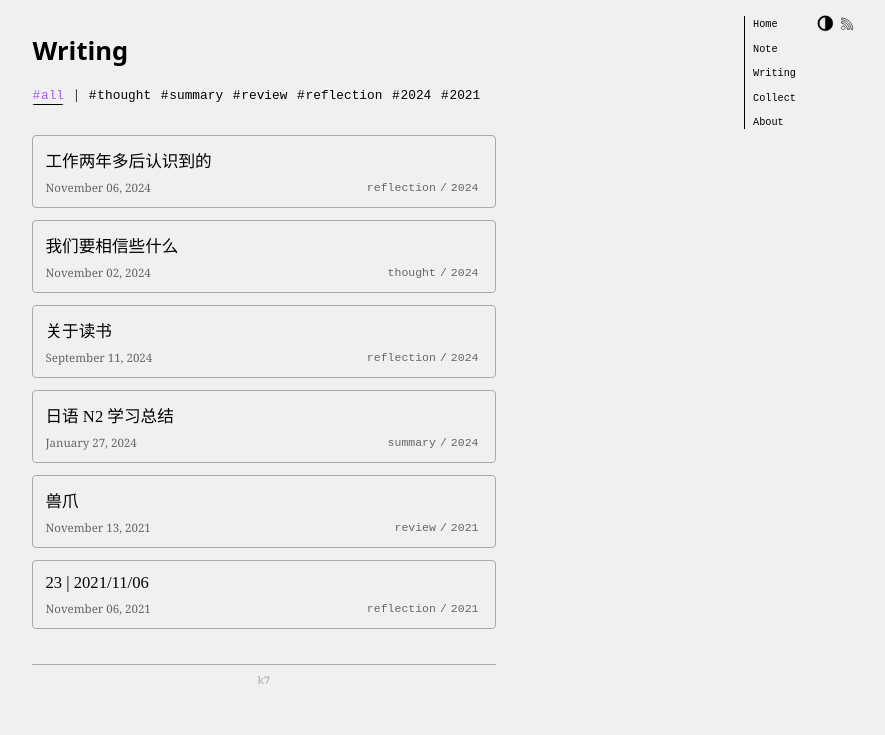
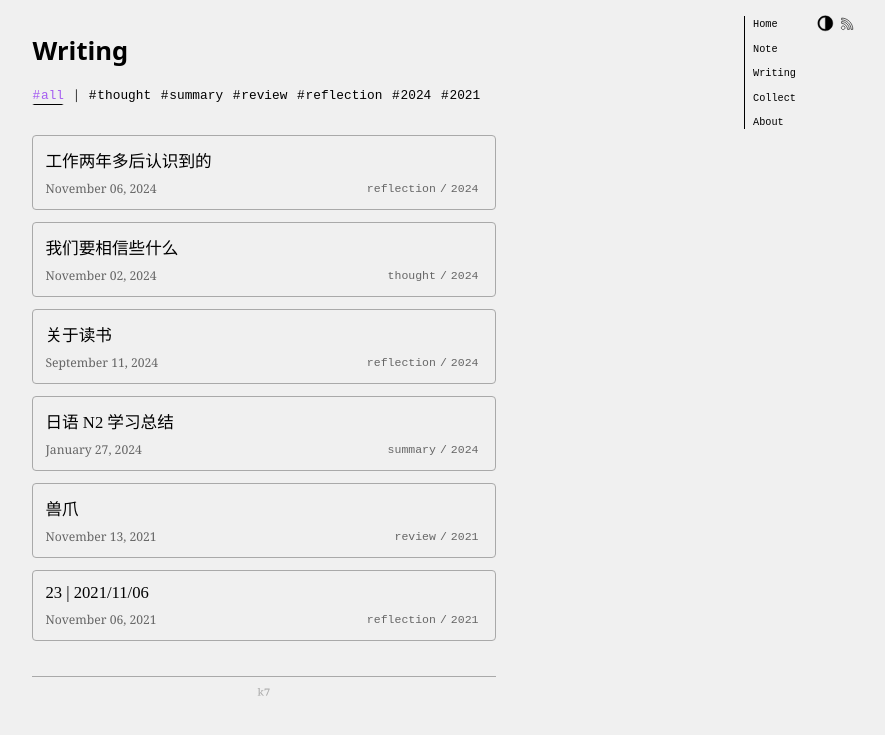
Before and after one commit to faithk7/faithk7.github.io, a Jekyll site: the page built from writing-index.html, in a window 1280 px wide. Shown: the top 735 px of the page, without its empty margins (376-1261 px from the left). Built offline with Jekyll 4.4.1, drawn with Linux system fonts in a browser that asks for light colours.

Commit message:
[style] increase the font size of o-writing-note-date

```diff
--- a/_sass/_writing-index.scss
+++ b/_sass/_writing-index.scss
@@ -69,7 +69,7 @@
 .o-writing-note-date {
     display: inline-block;
     margin: 0;
-    font-size: 0.9rem;
+    font-size: 0.95rem;
     color: #999999;
     font-family: var(--dateFont);
 }
```
